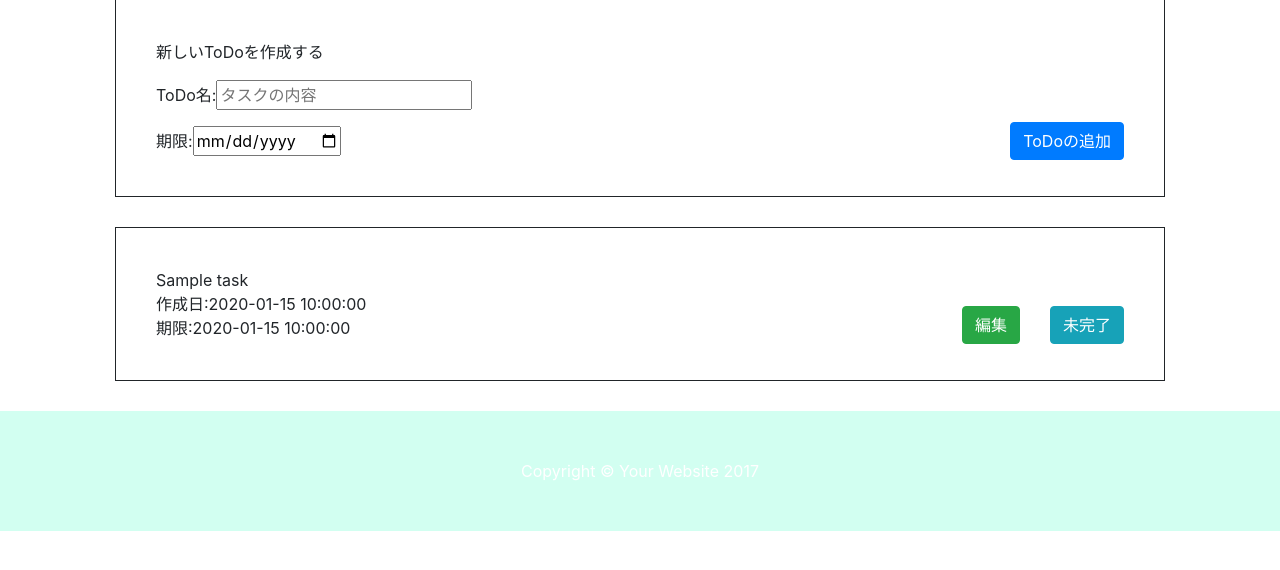
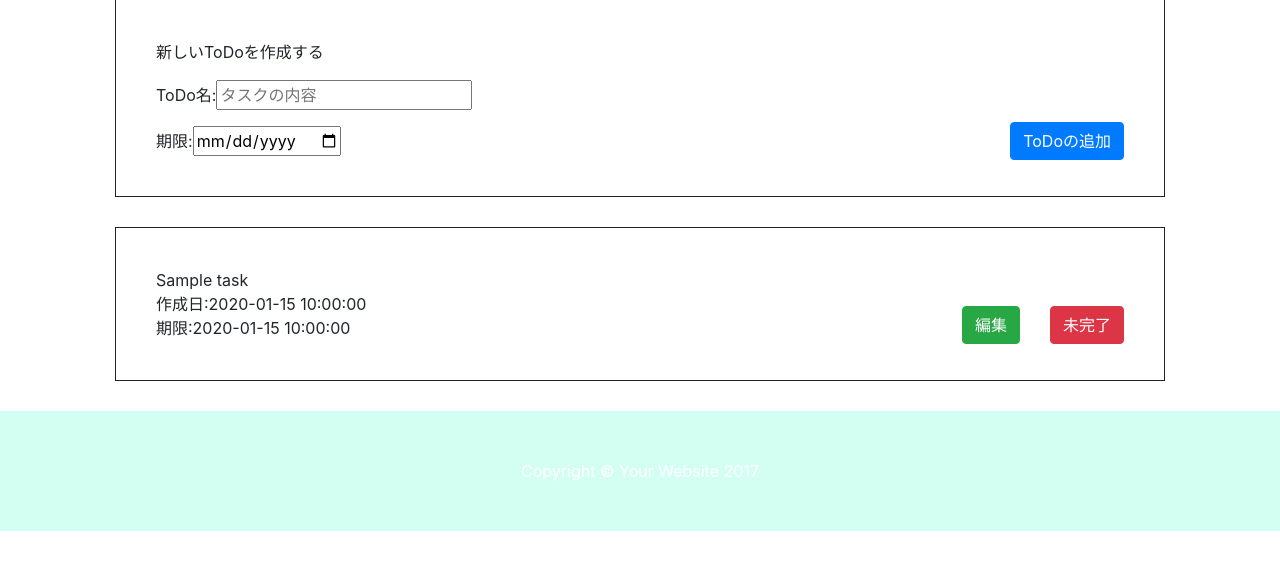
Before and after one commit to itayayuichiro/todo_managementer, a CakePHP app: the page made by app/View/Tasks/index.ctp in a window 1280 px wide. Shown: the part 155-725 px from the top of the page. Run offline with PHP 8.4 and a stand-in for CakePHP, Linux system fonts and the light colour scheme; the template is opened without the code that fills it: most values are stand-ins (such as "Sample title", 1, 10 or a date in 2020); some libraries are stand-ins or nearby versions.

Commit message:
fix: 完了・未完了をDBの値から修正

```diff
--- a/app/View/Tasks/index.ctp
+++ b/app/View/Tasks/index.ctp
@@ -43,7 +43,17 @@
 					<input type="submit" name="" value="編集" class="btn btn-success">
 				</form>
 				<form action="./tasks/finish" class="finish_btn" method="post" accept-charset="utf-8">
-					<input type="submit" name="" value="未完了" class="btn btn-info">
+				<?php
+				if ($row['Task']['is_finished']==1) {
+				?>
+					<input type="submit" name="" value="完了" class="btn btn-info">
+				<?php
+				}else{
+				?>
+					<input type="submit" name="" value="未完了" class="btn btn-danger">
+				<?php
+				}
+				?>
 				</form>
 			</div>
 			</p>
```
